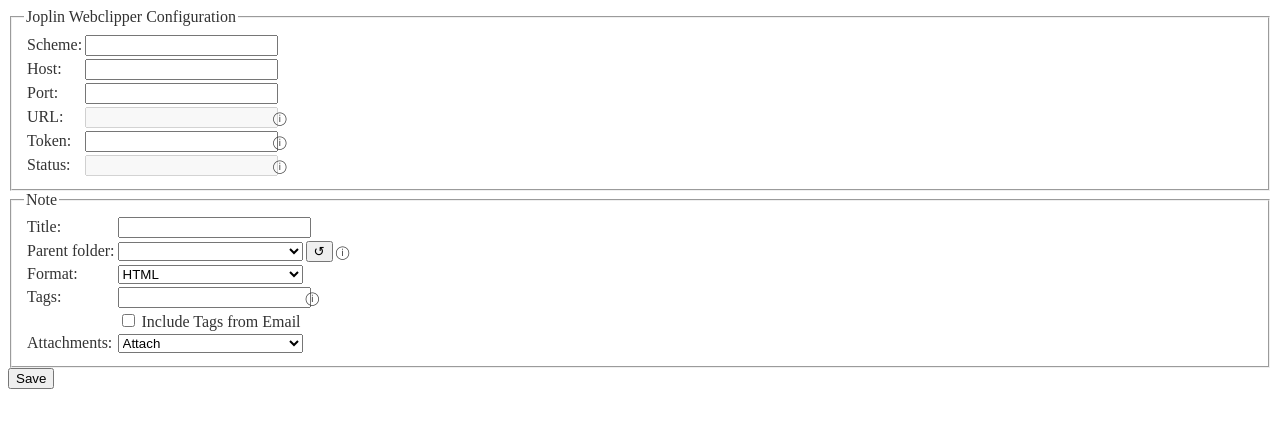
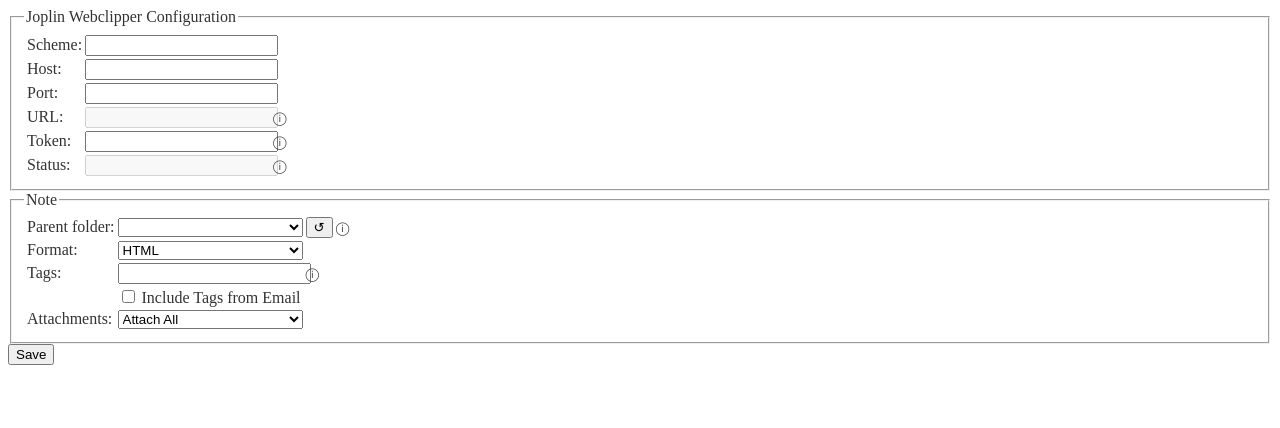
Before and after one commit to marph91/thunderbird-joplin-export, a website with bundled scripts: page static/options.html in a window 1280 px wide. Built offline with nearby package versions, Linux system fonts and the light colour scheme.

Commit message:
remove title option until it's clear how to implement it

```diff
--- a/static/options.html
+++ b/static/options.html
@@ -124,12 +124,7 @@
   </fieldset>
 
   <fieldset>
-    <!-- https://addons.thunderbird.net/de/thunderbird/addon/enforward/ -->
     <legend>Note</legend>
-    <p>
-      <label for="joplinNoteTitle">Title:</label>
-      <input id="joplinNoteTitle" type="string" />
-    </p>
     <p>
       <label for="joplinNoteParentFolder">Parent folder:</label>
       <select name="joplinNoteParentFolder" id="joplinNoteParentFolder">
@@ -165,8 +160,8 @@
     <p>
       <label>Attachments:</label>
       <select name="joplinAttachments" id="joplinAttachments">
-        <option value="attach">Attach</option>
-        <option value="ignore">Ignore</option>
+        <option value="attach">Attach All</option>
+        <option value="ignore">Ignore All</option>
       </select>
     </p>
   </fieldset>
```
